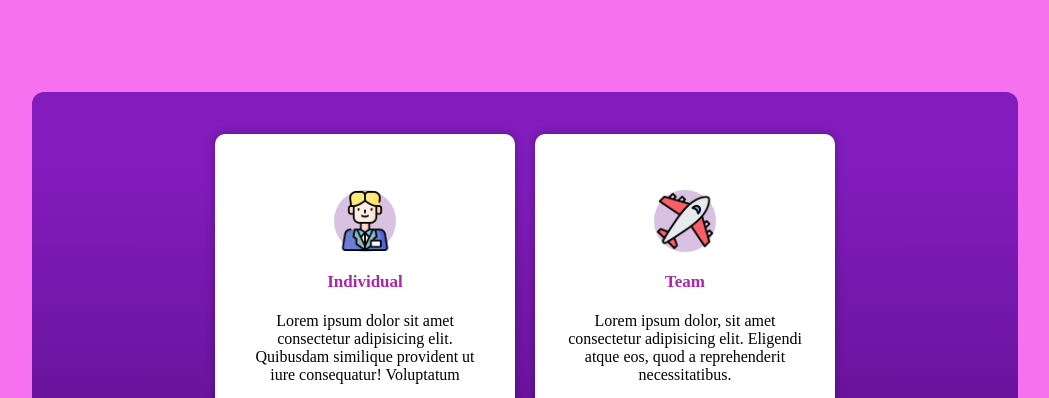
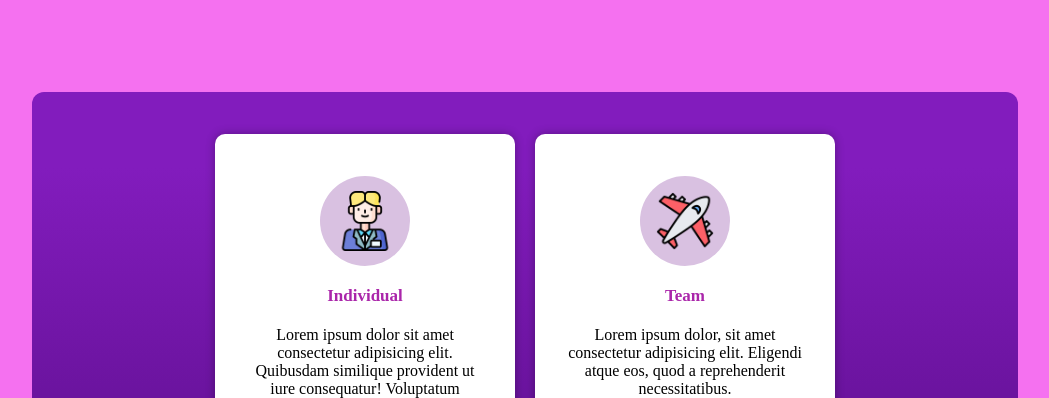
Before and after one commit to KevinRivera1/CARDS_CSS-RESPONSIVE, a plain HTML site: page index.html in a window 1280 px wide. Shown: the top 398 px of the page, without its empty margins (115-1164 px from the left). Drawn offline with Linux system fonts and the light colour scheme; a web font is replaced by a local one.

Commit message:
Modificación en medidas de imagnes container

```diff
--- a/Css/estilo.css
+++ b/Css/estilo.css
@@ -81,7 +81,7 @@ body {
     display            : flex;
     align-items        : center;
     justify-content    : center;
-    padding            : 0.05rem;
+    padding            : .95rem;
     border-radius      : 50%;
     background-color   : var(--color-background-img);
     object-fit         : cover;
```
